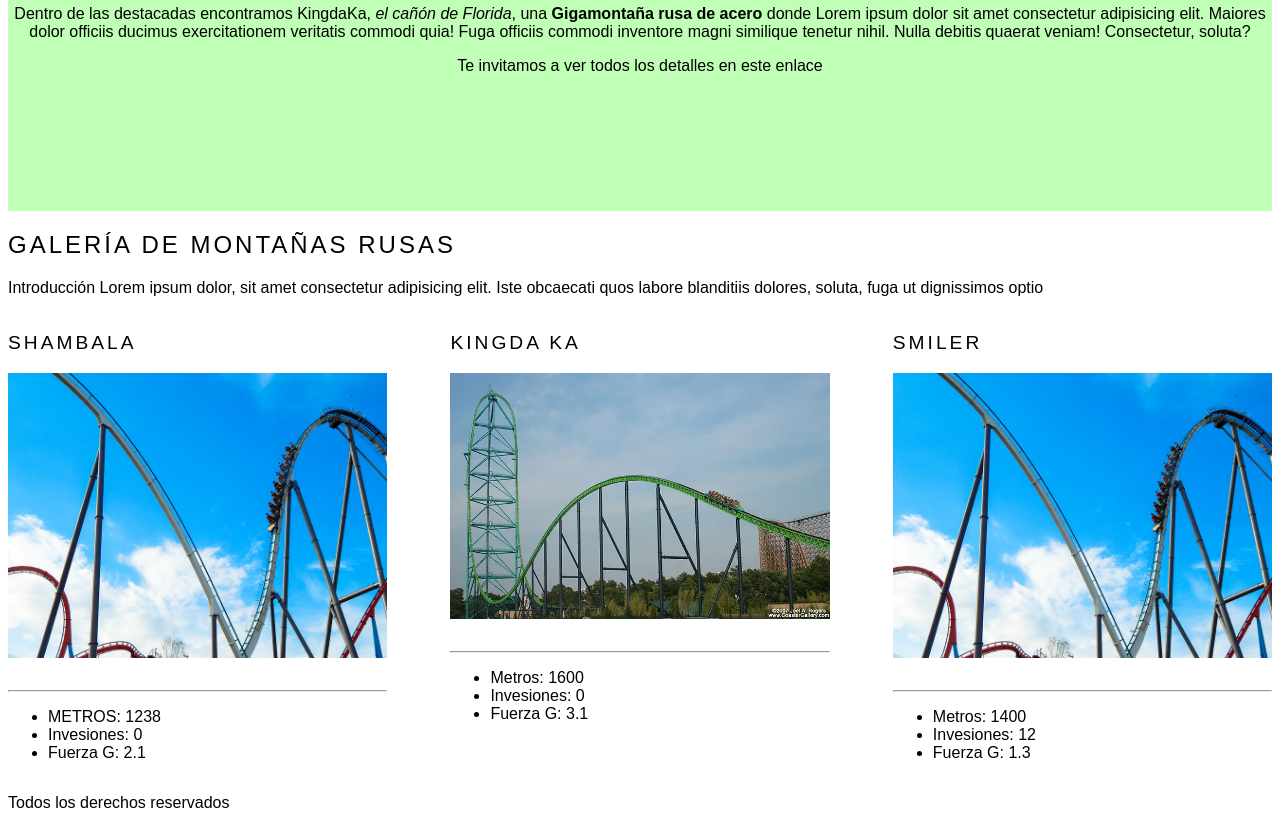
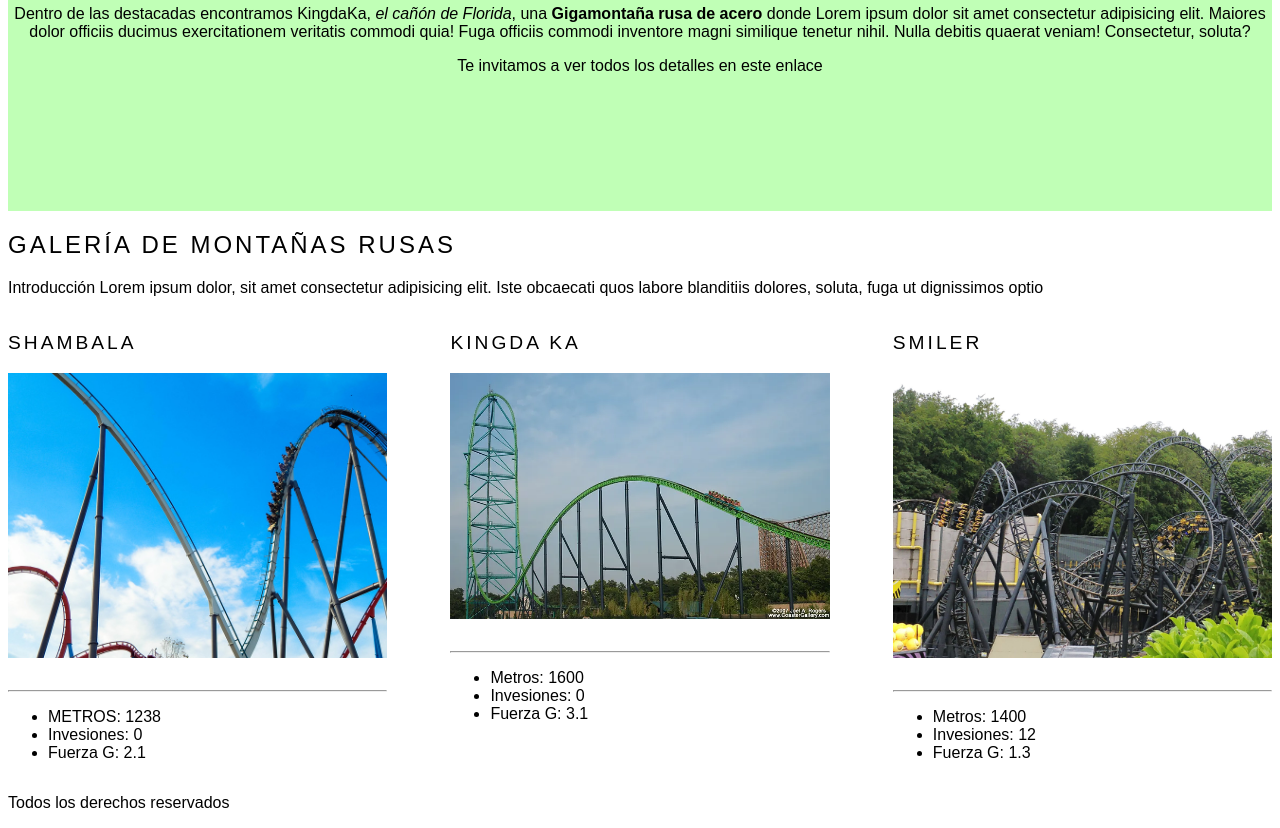
Before and after one commit to bootcamp-webmad-0123/week1_day1, a plain HTML site: page index.html in a window 1280 px wide. Shown: the part 213-1041 px from the top of the page. Drawn offline with Linux system fonts and the light colour scheme.

Commit message:
Initial commit

```diff
--- a/index.html
+++ b/index.html
@@ -74,7 +74,7 @@
 
             <article>
                 <h3>Smiler</h3>
-                <img src="./img/shambala.jpg" alt="Montaña rusa Shambala">
+                <img src="./img/smiler.jpg" alt="Montaña rusa Shambala">
                 <hr>
                 <ul>
                     <li>Metros: 1400</li>
```
Also changed, not shown: img/smiler.jpg (added).
